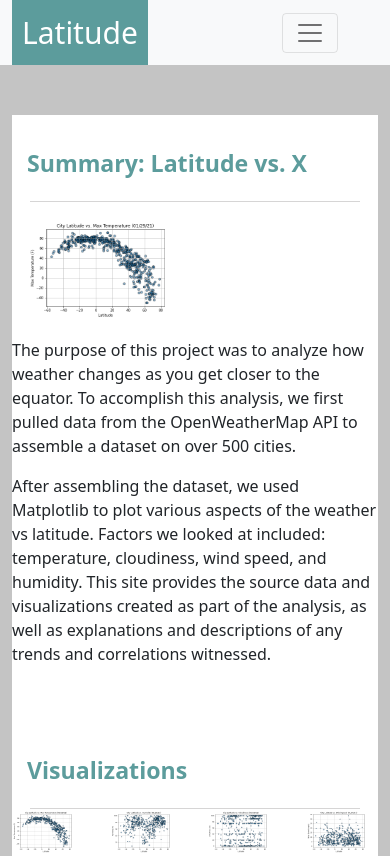
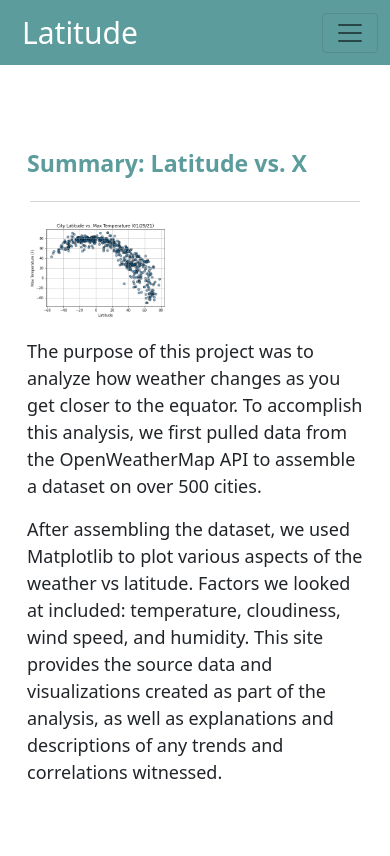
Before and after one commit to Seltsam1/weather-website-dashboard, a plain HTML site: page index.html in a window 390 px wide. Shown: the top 856 px of the page. Drawn offline with nearby package versions, Linux system fonts and the light colour scheme.

Commit message:
Update styles.css

```diff
--- a/styles.css
+++ b/styles.css
@@ -43,7 +43,31 @@ body{
 
 
 hr {
-    color:rgb(92, 90, 90);
-    width:90%;
-    margin:0 auto;
+    color: rgb(92, 90, 90);
+    width: 90%;
+    margin: 0 auto;
 }
+
+p {
+    font-size: large;
+    padding-left: 15px;
+    padding-right: 15px;
+ }
+
+
+ /* small screens s*/
+@media(max-width:600px) {
+
+.navbar.bg-light {
+background-color: rgb(92, 156, 156)!important;
+}
+
+.navbar {
+padding:inherit;
+}
+
+body {
+    background-color: white;
+}
+
+}
```
